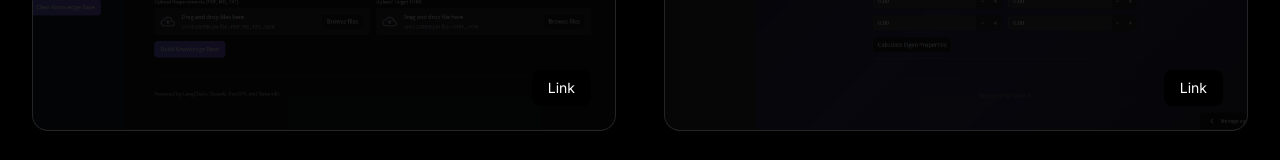
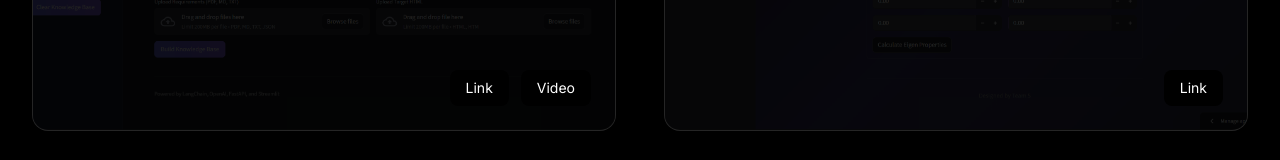
Before and after one commit to AxilBlaze/3d_portfolio, a Next.js app: page / in a window 1280 px wide. Shown: the part 6075-6235 px from the top of the page. Built offline with nearby package versions, Linux system fonts and the light colour scheme.

Commit message:
added urls of projects

```diff
--- a/src/app/components/Projects.tsx
+++ b/src/app/components/Projects.tsx
@@ -97,7 +97,7 @@ const initialProjects: Project[] = [
   {
     title: 'Breast Cancer Detection IOT',
     imageSrc: '/projects/project-6.png',
-    liveUrl: '#',
+    liveUrl: 'https://breast-cancer-awareness-lovat.vercel.app/',
     techIconSrcs: ['/reactjs.png', '/tailwind-css.png', '/fast_api.jpg', '/python.jpeg', '/scikit_learn.png', '/TensorFlow.svg.png',],
     info: 'This project functions as an edge computing system where the Raspberry Pi serves as the central processing unit. Patient data is transmitted from a web interface directly to the Pi. The Pi then runs an onboard Machine Learning algorithm to analyze the received data and generate a real-time breast cancer prediction.',
     techBullets: [
@@ -109,7 +109,8 @@ const initialProjects: Project[] = [
   {
     title: 'Autonomous QA Agent',
     imageSrc: '/projects/project-7.png',
-    liveUrl: '#',
+    liveUrl: 'https://axilblaze-ocean-ai-app-6zslcd.streamlit.app/',
+    videoUrl: 'https://www.linkedin.com/posts/sandeep-balabantaray-69b60221b_ai-qaautomation-python-activity-7401499182152351744-Wh9n?utm_source=share&utm_medium=member_desktop&rcm=ACoAADdwyVcBLPAqPXZQe_X3tsO877Zg-bEYFkg',
     techIconSrcs: ['/streamlit.jpg', '/langchain.png', '/selenium.png'],
     info: 'The Autonomous QA Agent is an intelligent testing assistant designed to streamline the software testing lifecycle. By combining a RAG pipeline with a Streamlit interface, the system builds a knowledge base from uploaded requirements (PDF/Markdown) and target HTML files. It allows users to generate comprehensive test plans and immediately convert them into runnable Python Selenium scripts, ensuring that all automation logic is strictly grounded in the provided business rules and technical specifications.',
     techBullets: [
@@ -122,7 +123,7 @@ const initialProjects: Project[] = [
   {
     title: 'Eigen Solver Pro',
     imageSrc: '/projects/project-8.png',
-    liveUrl: '#',
+    liveUrl: 'https://axilblaze-eigen-calculator-app-hhqw6s.streamlit.app/',
     techIconSrcs: ['/streamlit.jpg', '/python.jpeg', '/fast_api.jpg'],
     info: 'Developed a Python-based computational tool to calculate eigenvalues and eigenvectors, demonstrating the mathematical core of Machine Learning algorithms. The project illustrates how these components identify directions of maximum variance in high-dimensional data, simulating the mechanics of Principal Component Analysis (PCA) for dimensionality reduction and feature extraction.',
     techBullets: [
```
